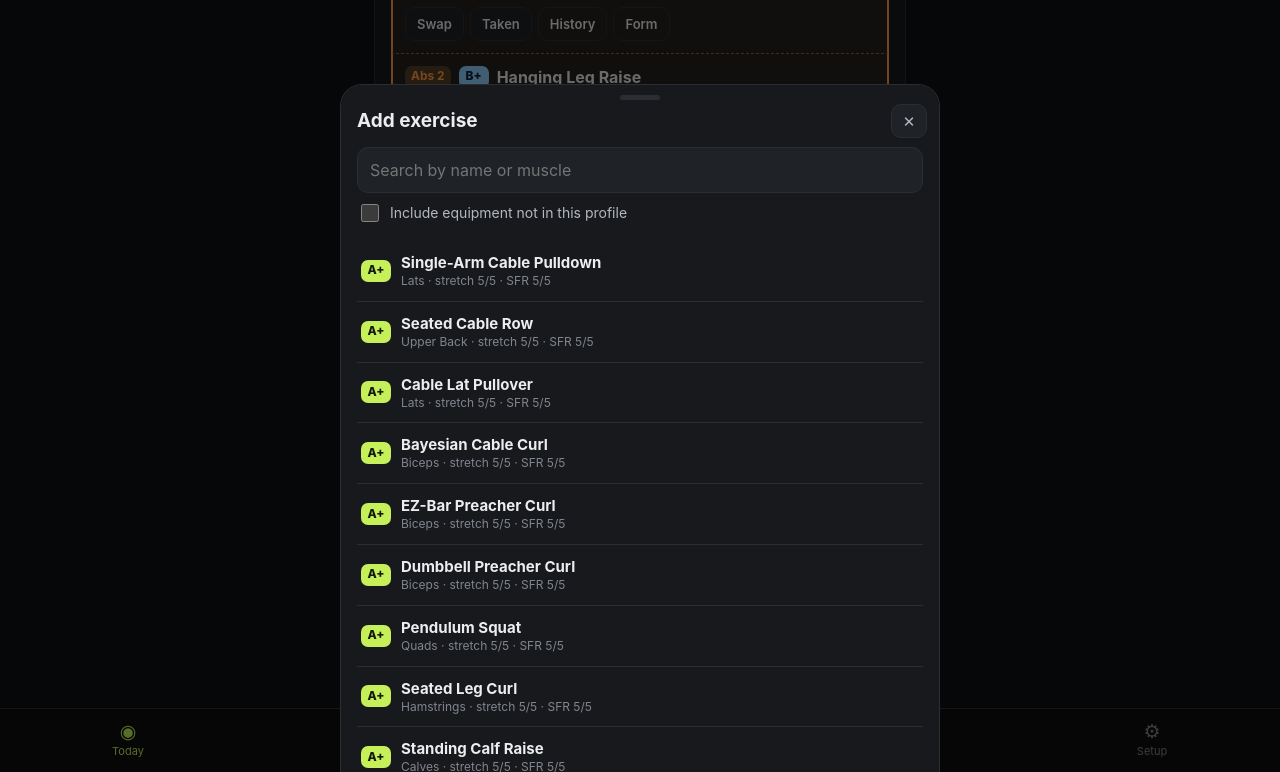
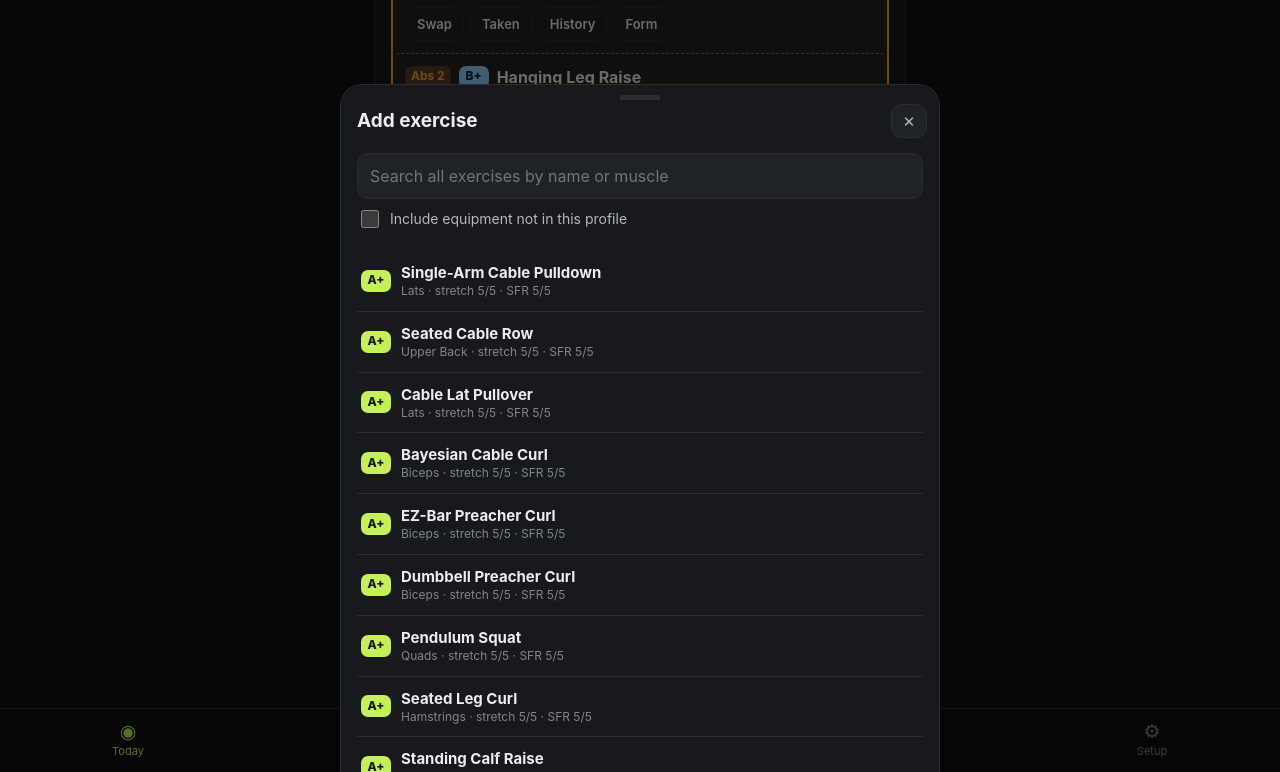
Before and after one commit to kemoczulski-max/Workout-App, a plain HTML site: page index.html in a window 1280 px wide. Both pictures are taken after a click on the button "+ Add exercise". Shown: the part 2127-2899 px from the top of the page. Drawn offline with Linux system fonts and the light colour scheme.

Commit message:
Swap sheet: search keeps keyboard open, fixed-height panel, Back to original button, taken originals searchable
Co-Authored-By: Claude Opus 5.5 <noreply@anthropic.com>
Claude-Session: https://claude.ai/code/session_01LPssc5RNwUvHoaHTa4DTBo

```diff
--- a/css/app.css
+++ b/css/app.css
@@ -334,3 +334,8 @@ textarea.full { resize: vertical; font-size: 14px; }
 .hist-row { display: grid; grid-template-columns: 64px 1fr auto; gap: 8px; padding: 8px 0; border-bottom: 1px solid var(--line); font-size: 14px; font-variant-numeric: tabular-nums; }
 .hist-row > span:first-child { color: var(--muted); }
 .hist-row small { color: var(--muted); }
+
+/* Swap / add sheet: fixed height so the panel doesn't grow and shrink as results change while typing. */
+.sheet-swap, .sheet-add { height: 86vh; height: 86svh; overscroll-behavior: contain; }
+.pick-search { position: sticky; top: -10px; z-index: 1; background: var(--surface); padding: 6px 0 4px; margin: 0 0 4px; }
+.pick-search input[type="search"] { font-size: 16px; } /* 16px+ stops iOS zooming in on focus */
--- a/js/app.js
+++ b/js/app.js
@@ -868,29 +868,16 @@ function sheetHTML() {
   const L = lib();
   let body = '';
   if (sh.type === 'swap' || sh.type === 'add') {
-    const slots = getSlots(sh.where) || [];
-    const cur = sh.type === 'swap' ? slots[sh.i] : null;
-    const taken = sh.where === 'active' ? state.active.taken : [];
-    const c = ctx(taken);
-    const used = usedIds(sh.where);
-    const q = (sh.q || '').toLowerCase();
-    let list;
-    if (cur && L[cur.ex] && !q) {
-      list = E.substitutes(cur.ex, L, c, used, 12).map(r => ({ ex: r.ex, sub: `${Math.round(r.sim * 100)}% match` }));
-    } else {
-      list = Object.values(L)
-        .filter(e => !used.has(e.id) && (sh.all || E.isAvailable(e, c)) && (!q || e.name.toLowerCase().includes(q) || Object.keys(e.muscles).some(m => MUSCLES[m].toLowerCase().includes(q))))
-        .sort((a, b) => E.quality(b) - E.quality(a)).slice(0, 40)
-        .map(e => ({ ex: e, sub: Object.entries(e.muscles).filter(([, w]) => w >= 1).map(([m]) => MUSCLES[m]).join(', ') }));
-    }
+    const cur = sh.type === 'swap' ? (getSlots(sh.where) || [])[sh.i] : null;
+    const orig = cur?.subbedFrom && L[cur.subbedFrom];
     body = `
       <h2>${sh.type === 'swap' ? `Swap ${esc(L[cur?.ex]?.name || '')}` : 'Add exercise'}</h2>
-      <input class="full" type="search" placeholder="Search by name or muscle" data-field="sheet-q" value="${esc(sh.q || '')}">
-      <label class="check-item inline"><input type="checkbox" data-field="sheet-all" ${sh.all ? 'checked' : ''}><span>Include equipment not in this profile</span></label>
-      <ul class="pick">${list.map(({ ex, sub }) => {
-        const er = E.rateExercise(ex);
-        return `<li><button data-act="pick-ex" data-id="${ex.id}"><span class="chip ${gradeClass(er.grade)}">${er.grade}</span><span class="pick-name"><b>${esc(ex.name)}</b><span class="muted">${esc(sub)} · stretch ${ex.len}/5 · SFR ${ex.sfr}/5</span></span></button></li>`;
-      }).join('') || '<li class="muted">No matches with this equipment.</li>'}</ul>`;
+      ${orig ? `<button class="btn block primary" data-act="pick-ex" data-id="${orig.id}">↺ Back to original: ${esc(orig.name)}</button>` : ''}
+      <div class="pick-search">
+        <input class="full" type="search" autocomplete="off" autocorrect="off" spellcheck="false" placeholder="Search all exercises by name or muscle" data-field="sheet-q" value="${esc(sh.q || '')}">
+        <label class="check-item inline"><input type="checkbox" data-field="sheet-all" ${sh.all ? 'checked' : ''}><span>Include equipment not in this profile</span></label>
+      </div>
+      <ul class="pick" id="pick-list">${pickListHTML(sh)}</ul>`;
   } else if (sh.type === 'video') {
     const ex = L[sh.id];
     body = `<h2>${esc(ex.name)}</h2>
@@ -982,7 +969,7 @@ function sheetHTML() {
       ${sh.prs.length ? `<ul class="notes">${sh.prs.map(p => `<li>New best: ${esc(p)}</li>`).join('')}</ul>` : ''}
       <button class="btn primary block" data-act="close">Done</button>`;
   }
-  return `<div class="scrim" data-act="close"></div><div class="sheet" role="dialog" aria-modal="true"><div class="grabber"></div><button class="icon sheet-x" data-act="close" aria-label="Close">✕</button>${body}</div>`;
+  return `<div class="scrim" data-act="close"></div><div class="sheet sheet-${sh.type}" role="dialog" aria-modal="true"><div class="grabber"></div><button class="icon sheet-x" data-act="close" aria-label="Close">✕</button>${body}</div>`;
 }
 
 // ================= render =================
@@ -1132,11 +1119,39 @@ function finishWorkout() {
   openSheet({ type: 'finish', rating, minutes, sets: done.reduce((n, s) => n + s.log.filter(x => x.done && !x.sub && !x.warm).length, 0), prs });
 }
 
+// Results for the swap / add sheet. Rendered on its own so typing in the search box only
+// replaces the list; redrawing the input would close the iPhone keyboard after one letter.
+function pickListHTML(sh) {
+  const L = lib();
+  const cur = sh.type === 'swap' ? (getSlots(sh.where) || [])[sh.i] : null;
+  const taken = sh.where === 'active' ? state.active.taken : [];
+  const c = ctx(taken);
+  const used = usedIds(sh.where);
+  if (cur?.subbedFrom) used.delete(cur.subbedFrom);
+  const q = (sh.q || '').trim().toLowerCase();
+  const words = q.split(/\s+/).filter(Boolean);
+  const hit = e => words.every(w => e.name.toLowerCase().includes(w) || Object.keys(e.muscles).some(m => MUSCLES[m].toLowerCase().includes(w)) || (PATTERNS[e.pattern] || '').toLowerCase().includes(w));
+  let list;
+  if (cur && L[cur.ex] && !q) {
+    list = E.substitutes(cur.ex, L, c, used, 12).map(r => ({ ex: r.ex, sub: `${Math.round(r.sim * 100)}% match` }));
+  } else {
+    list = Object.values(L)
+      .filter(e => e.id !== cur?.ex && !used.has(e.id) && (sh.all || e.id === cur?.subbedFrom || (q && E.isAvailable(e, ctx([]))) || E.isAvailable(e, c)) && (!q || hit(e)))
+      .sort((a, b) => E.quality(b) - E.quality(a)).slice(0, 40)
+      .map(e => ({ ex: e, sub: Object.entries(e.muscles).filter(([, w]) => w >= 1).map(([m]) => MUSCLES[m]).join(', ') }));
+  }
+  return list.map(({ ex, sub }) => {
+    const er = E.rateExercise(ex);
+    return `<li><button data-act="pick-ex" data-id="${ex.id}"><span class="chip ${gradeClass(er.grade)}">${er.grade}</span><span class="pick-name"><b>${esc(ex.name)}</b><span class="muted">${esc(sub)} · stretch ${ex.len}/5 · SFR ${ex.sfr}/5</span></span></button></li>`;
+  }).join('') || `<li class="muted">${q ? 'No matches. Try another word, or tick "Include equipment not in this profile".' : 'No matches with this equipment.'}</li>`;
+}
+
 function applySwap(where, i, newId, takenMark) {
   const slots = getSlots(where);
   const old = slots[i];
   const next = { ...old, ex: newId, subbedFrom: old.subbedFrom || old.ex, missing: false };
   if (next.subbedFrom === newId) delete next.subbedFrom;
+  if (where === 'active' && newId === old.subbedFrom) state.active.taken = state.active.taken.filter(id => id !== newId);
   if (where === 'active') {
     if (takenMark) state.active.taken.push(old.ex);
     const doneSets = old.log.filter(x => x.done);
@@ -1573,7 +1588,7 @@ document.addEventListener('input', e => {
   else if (f === 'profile-name') { profile().name = el.value; save(); }
   else if (f === 'gist-token') setGist({ token: el.value.trim() });
   else if (f === 'gist-id') setGist({ id: el.value.trim() });
-  else if (f === 'sheet-q') { ui.sheet.q = el.value; const pos = el.selectionStart; renderSheet(); const n = document.querySelector('[data-field="sheet-q"]'); n.focus(); n.setSelectionRange(pos, pos); }
+  else if (f === 'sheet-q') { ui.sheet.q = el.value; const ul = document.getElementById('pick-list'); if (ul) ul.innerHTML = pickListHTML(ui.sheet); }
   else if (f === 'import-text') ui.sheet.text = el.value;
   else if (f === 'rest-custom') ui.sheet.custom = el.value;
   else if (f === 'pct-custom') {
@@ -1597,7 +1612,7 @@ document.addEventListener('change', e => {
   else if (f === 'cycle-select') { state.cycleIdx = state.cycleIdx || {}; state.cycleIdx[program().id] = +el.value; ui.preview = null; save(); render(); }
   else if (f === 'day-focus') { program().days[+el.dataset.i].focus = el.value; save(); render(); }
   else if (f === 'progress-ex') { ui.progressEx = el.value; render(); }
-  else if (f === 'sheet-all') { ui.sheet.all = el.checked; renderSheet(); }
+  else if (f === 'sheet-all') { ui.sheet.all = el.checked; const ul = document.getElementById('pick-list'); if (ul) ul.innerHTML = pickListHTML(ui.sheet); else renderSheet(); }
   else if (f === 'import-target') { ui.sheet.target = el.value; }
   else if (f === 'rest-perm') { ui.sheet.perm = el.checked; }
   else if (f === 'intensity') {
--- a/sw.js
+++ b/sw.js
@@ -1,5 +1,5 @@
 // Offline support: cache the app shell, serve it network-first so updates land on next open.
-const CACHE = 'lift-v16';
+const CACHE = 'lift-v18';
 const SHELL = [
   './', './index.html', './css/app.css', './manifest.webmanifest',
   './js/app.js', './js/engine.js', './js/exercises.js', './js/programs.js', './js/store.js',
```
